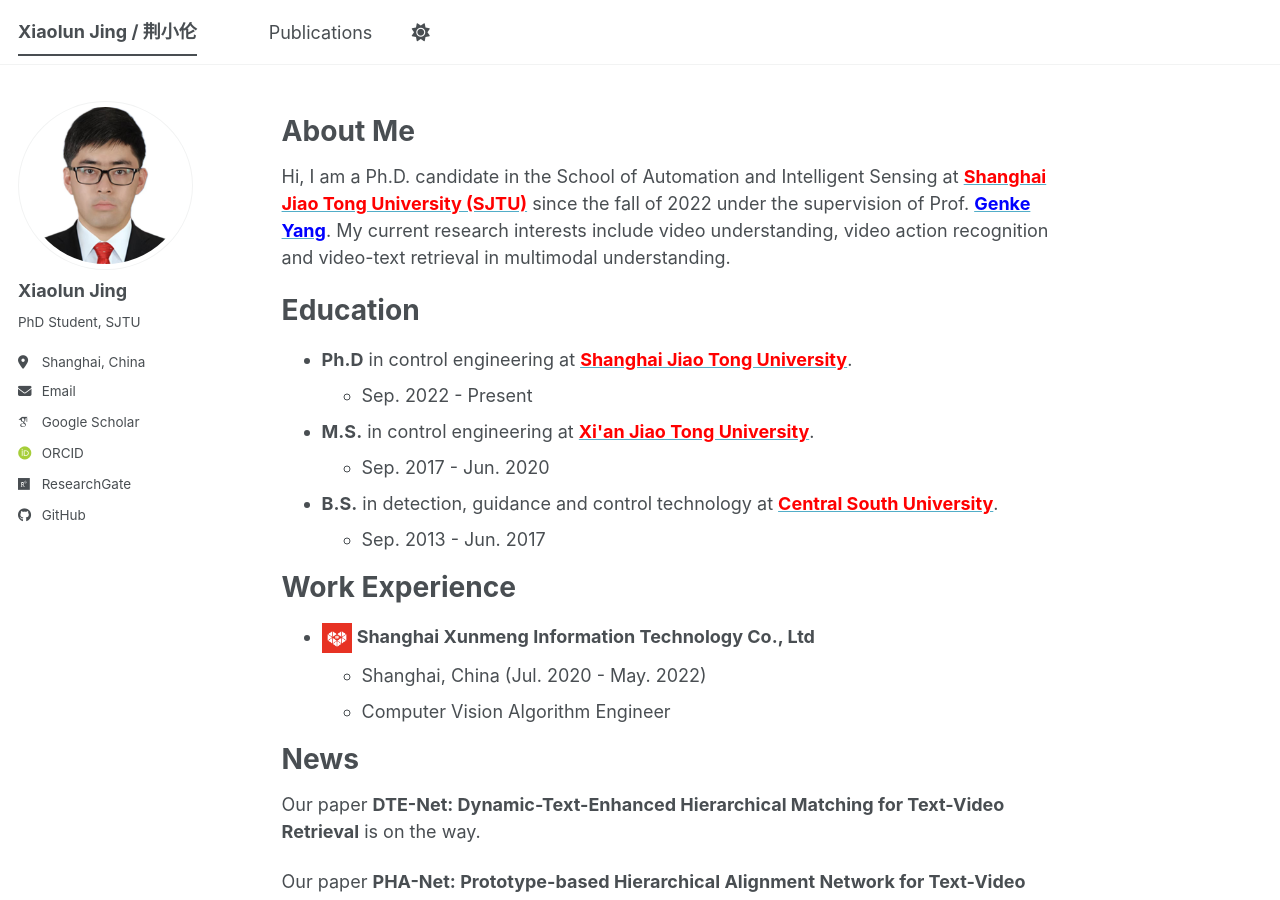
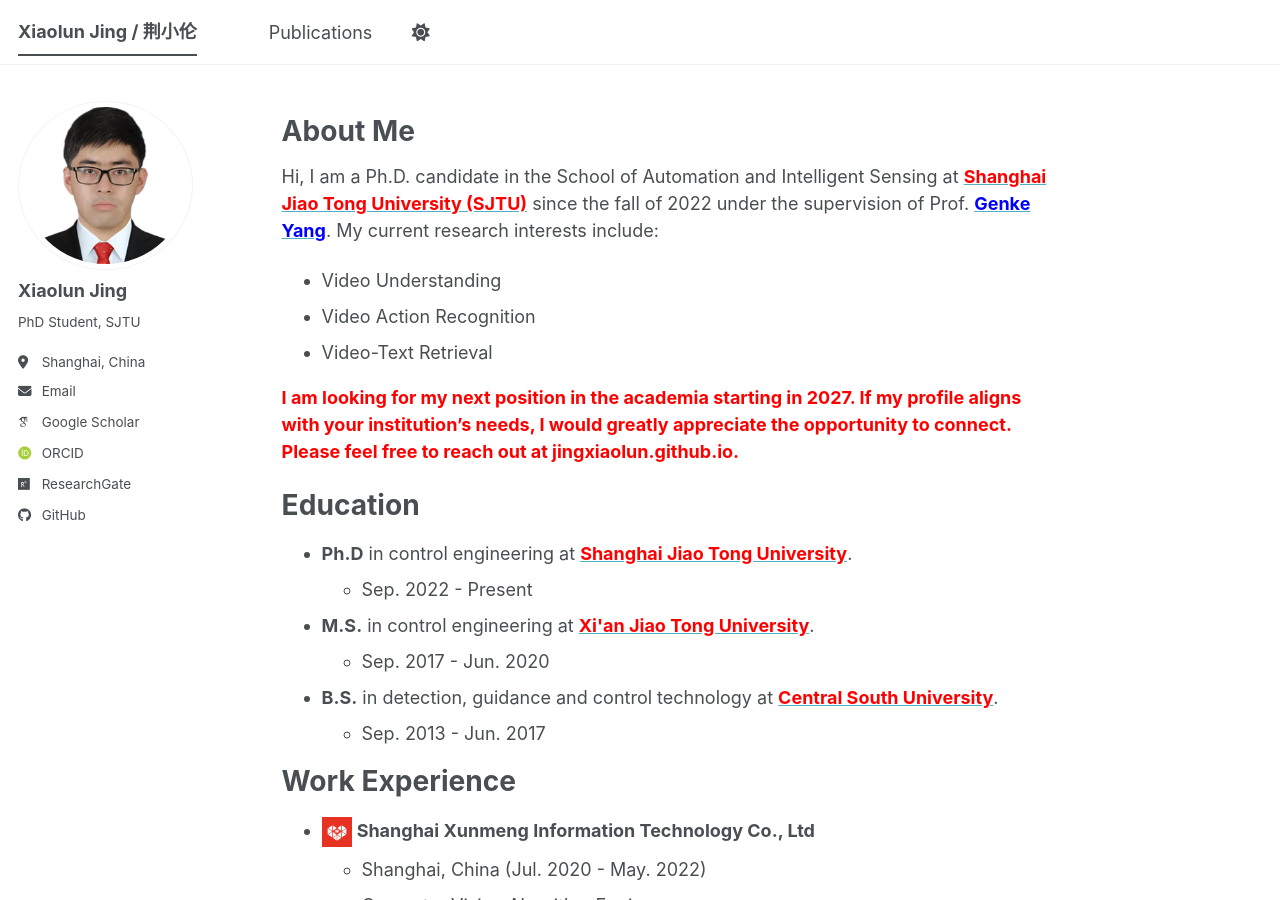
Before and after one commit to JingXiaolun/JingXiaolun.github.io, a Jekyll site: the page built from _pages/about.md, in a window 1280 px wide and 900 px high. Built offline with Jekyll 4.4.1, drawn with Linux system fonts in a browser that asks for light colours; some web fonts are replaced; a script bundle is joined from its source files by our own code; library files that are not in the unit come from our copies.

Commit message:
Update about.md

```diff
--- a/_pages/about.md
+++ b/_pages/about.md
@@ -8,7 +8,12 @@
 ---
 
 # About Me
-Hi, I am a Ph.D. candidate in the School of Automation and Intelligent Sensing at [**<font color="red">Shanghai Jiao Tong University (SJTU)</font>**](https://www.sjtu.edu.cn/) since the fall of 2022 under the supervision of Prof. [**<font color="blue">Genke Yang</font>**](https://ieeexplore.ieee.org/author/37276272200). My current research interests include video understanding, video action recognition and video-text retrieval in multimodal understanding.
+Hi, I am a Ph.D. candidate in the School of Automation and Intelligent Sensing at [**<font color="red">Shanghai Jiao Tong University (SJTU)</font>**](https://www.sjtu.edu.cn/) since the fall of 2022 under the supervision of Prof. [**<font color="blue">Genke Yang</font>**](https://ieeexplore.ieee.org/author/37276272200). My current research interests include:
+- Video Understanding
+- Video Action Recognition
+- Video-Text Retrieval
+
+**<font color="red">I am looking for my next position in the academia starting in 2027. If my profile aligns with your institution’s needs, I would greatly appreciate the opportunity to connect. Please feel free to reach out at jingxiaolun.github.io.</font>**
 
 # Education
 - **Ph.D** in control engineering at [**<font color="red">Shanghai Jiao Tong University</font>**](https://www.sjtu.edu.cn/).
```
